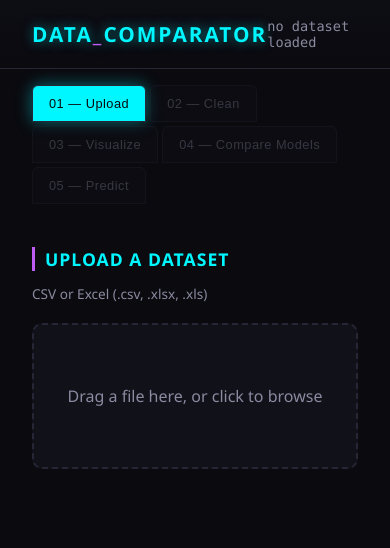
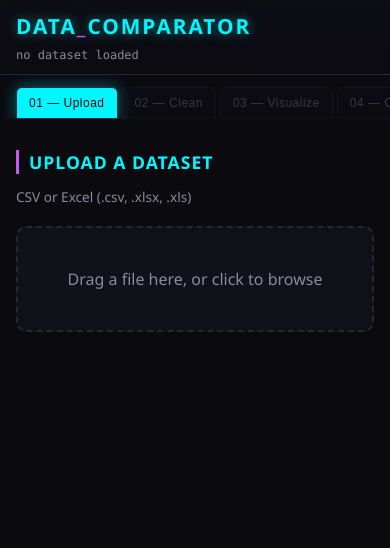
Before and after one commit to skesur/Data_Comparator, a Django app: page / in a window 390 px wide. Shown: the top 548 px of the page. Run offline with Django 5.2, Linux system fonts and the light colour scheme; some libraries are stand-ins or nearby versions.

Commit message:
Made it responsive

```diff
--- a/comparator/static/comparator/css/style.css
+++ b/comparator/static/comparator/css/style.css
@@ -329,8 +329,85 @@ tr:hover td { background: rgba(0, 247, 255, 0.03); color: var(--text); }
   border-radius: 10px;
   margin-left: 8px;
 }
-.model-card .metrics { display: flex; gap: 18px; margin-top: 8px; font-size: 0.8rem; color: var(--text-dim); }
+.model-card .metrics { display: flex; flex-wrap: wrap; gap: 8px 18px; margin-top: 8px; font-size: 0.8rem; color: var(--text-dim); }
 .model-card .metrics b { color: var(--text); }
 
 /* ---------------- Predict ---------------- */
 .predict-inputs { display: grid; grid-template-columns: repeat(auto-fill, minmax(220px, 1fr)); gap: 14px; margin: 16px 0; }
+
+/* ---------------- Mobile Responsiveness ---------------- */
+@media (max-width: 600px) {
+  .app-header {
+    padding: 12px 16px;
+    flex-direction: column;
+    align-items: flex-start;
+    gap: 8px;
+  }
+
+  .status-line {
+    font-size: 0.75rem;
+    word-break: break-all;
+  }
+
+  .step-nav {
+    padding: 12px 16px 0;
+    flex-wrap: nowrap;
+    overflow-x: auto;
+    -webkit-overflow-scrolling: touch;
+    scrollbar-width: none; /* Hide scrollbar for Firefox */
+  }
+
+  .step-nav::-webkit-scrollbar {
+    display: none; /* Hide scrollbar for Chrome/Safari */
+  }
+
+  .step-btn {
+    flex: 0 0 auto;
+    padding: 8px 12px;
+    font-size: 0.75rem;
+  }
+
+  main {
+    padding: 16px 16px 60px;
+  }
+
+  .dropzone {
+    padding: 40px 16px;
+  }
+
+  .preview-header-row {
+    flex-direction: column;
+    align-items: flex-start;
+    gap: 8px;
+  }
+
+  .preview-actions {
+    width: 100%;
+    justify-content: space-between;
+  }
+
+  .preview-actions .btn {
+    flex: 1;
+    text-align: center;
+  }
+
+  th, td {
+    padding: 6px 10px;
+    font-size: 0.75rem;
+  }
+
+  .chart-container {
+    min-height: 320px;
+  }
+}
+
+@media (max-width: 480px) {
+  .btn-row {
+    flex-direction: column;
+    gap: 8px;
+  }
+
+  .btn-row .btn {
+    width: 100%;
+  }
+}
```
